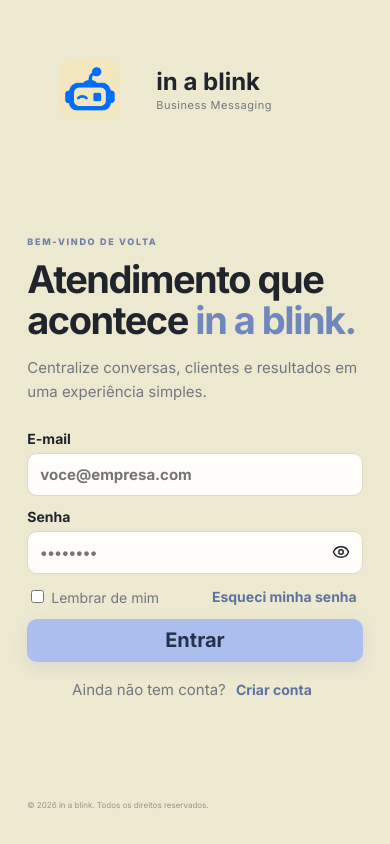
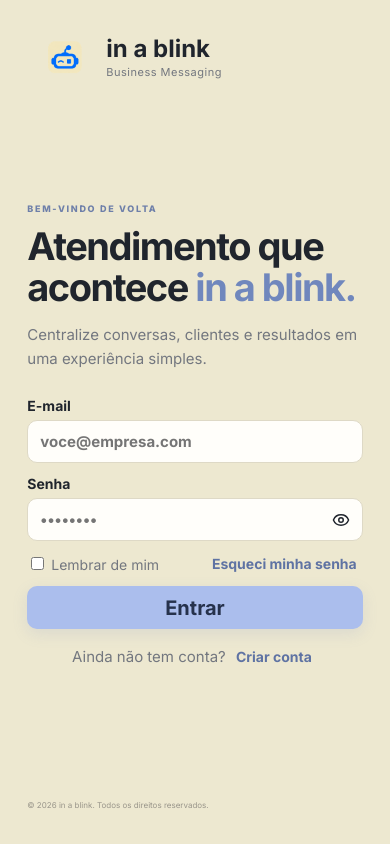
Before and after one commit to 0-bife/PI-G1, a React (Vite) app in the folder Front-End/: page / in a window 390 px wide. Built offline with nearby package versions, Linux system fonts and the light colour scheme; no server answers.

Commit message:
modifica-tamanho-logo

```diff
--- a/Front-End/src/components/Logo.jsx
+++ b/Front-End/src/components/Logo.jsx
@@ -1,4 +1,3 @@
-// Logo reutilizado no login e na barra lateral.
 import logo from "../assets/logo inb.png";
 
 // Logo reutilizado no login e na barra lateral.
--- a/Front-End/src/styles.css
+++ b/Front-End/src/styles.css
@@ -73,21 +73,22 @@ select {
   gap: 3px;
 }
 .sidebar .logo {
-  gap: 11px;
+  gap: 8px;
   padding: 0;
   min-width: 0;
 }
-.sidebar .logo img {
-  width: 38px;
-  height: 38px;
-  flex: 0 0 38px;
+.sidebar .logo-image {
+  width: 3.75rem;
+  height: auto;
+  max-width: 100%;
+  flex: 0 0 3.75rem;
 }
 .sidebar-collapsed .sidebar .logo {
   flex: 0 0 28px;
 }
-.sidebar-collapsed .sidebar .logo img {
+.sidebar-collapsed .sidebar .logo-image {
   width: 28px;
-  height: 28px;
+  height: auto;
   flex-basis: 28px;
 }
 .sidebar .logo > div,
@@ -155,15 +156,16 @@ select {
   font-weight: 800;
   font-size: 20px;
 }
-.logo img {
-  width: 110px; /* era 90px */
-  height: 110px; /* era 90px */
+.logo-image {
+  width: clamp(4.5rem, 5vw, 5rem);
+  max-width: 100%;
+  height: auto;
   object-fit: contain;
   flex-shrink: 0;
 }
 
 .logo strong {
-  font-size: 24px; /* era 20px */
+  font-size: 24px;
 }
 
 .logo small {
@@ -171,6 +173,12 @@ select {
   color: var(--muted);
   margin-top: 2px;
   letter-spacing: 0.5px;
+}
+.sidebar .logo strong {
+  font-size: 18px;
+}
+.sidebar .logo small {
+  font-size: 10px;
 }
 .sidebar nav {
   margin-top: 42px;
@@ -1543,10 +1551,14 @@ th {
   .sidebar-collapsed .sidebar .logo {
     flex: 0 1 auto;
   }
-  .sidebar-collapsed .sidebar .logo img {
-    width: 38px;
-    height: 38px;
-    flex-basis: 38px;
+  .logo-image {
+    width: clamp(3.75rem, 15vw, 4rem);
+  }
+  .sidebar .logo-image,
+  .sidebar-collapsed .sidebar .logo-image {
+    width: 3.75rem;
+    height: auto;
+    flex-basis: 3.75rem;
   }
   .sidebar.drawer-open {
     transform: translateX(0);
```
